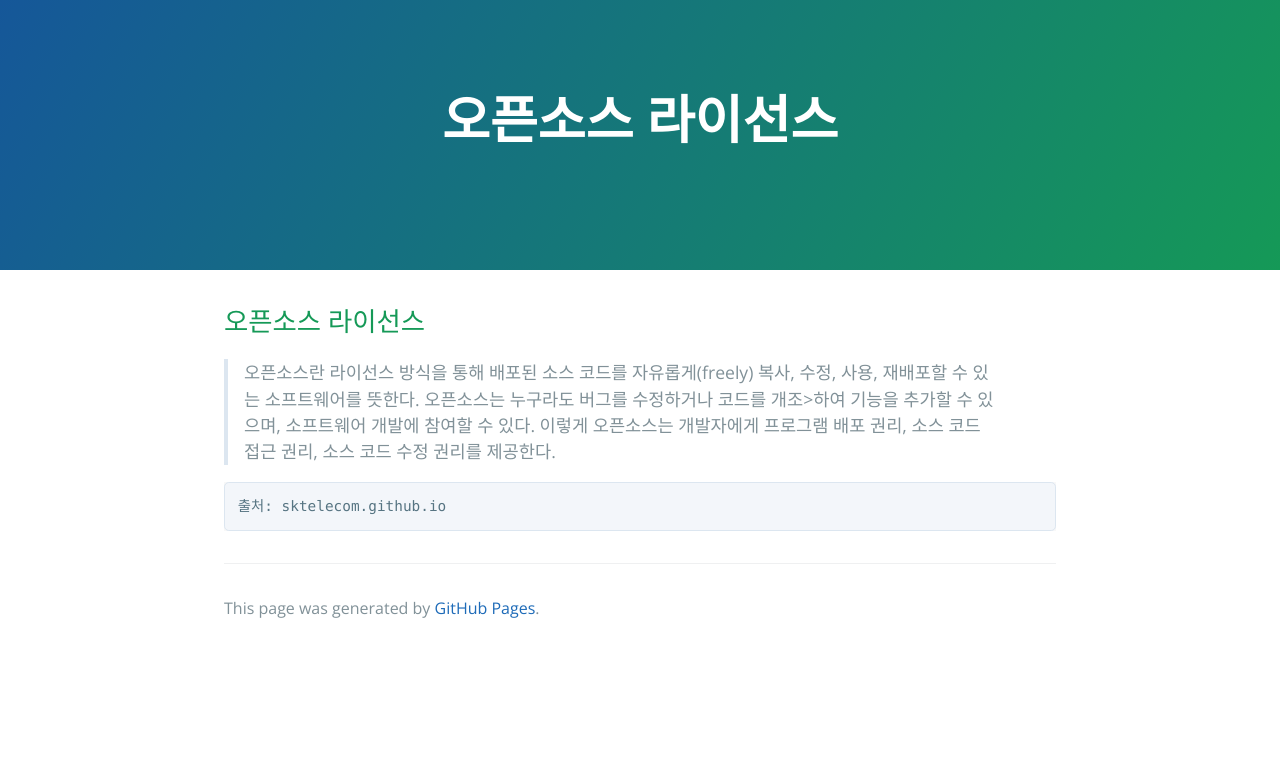
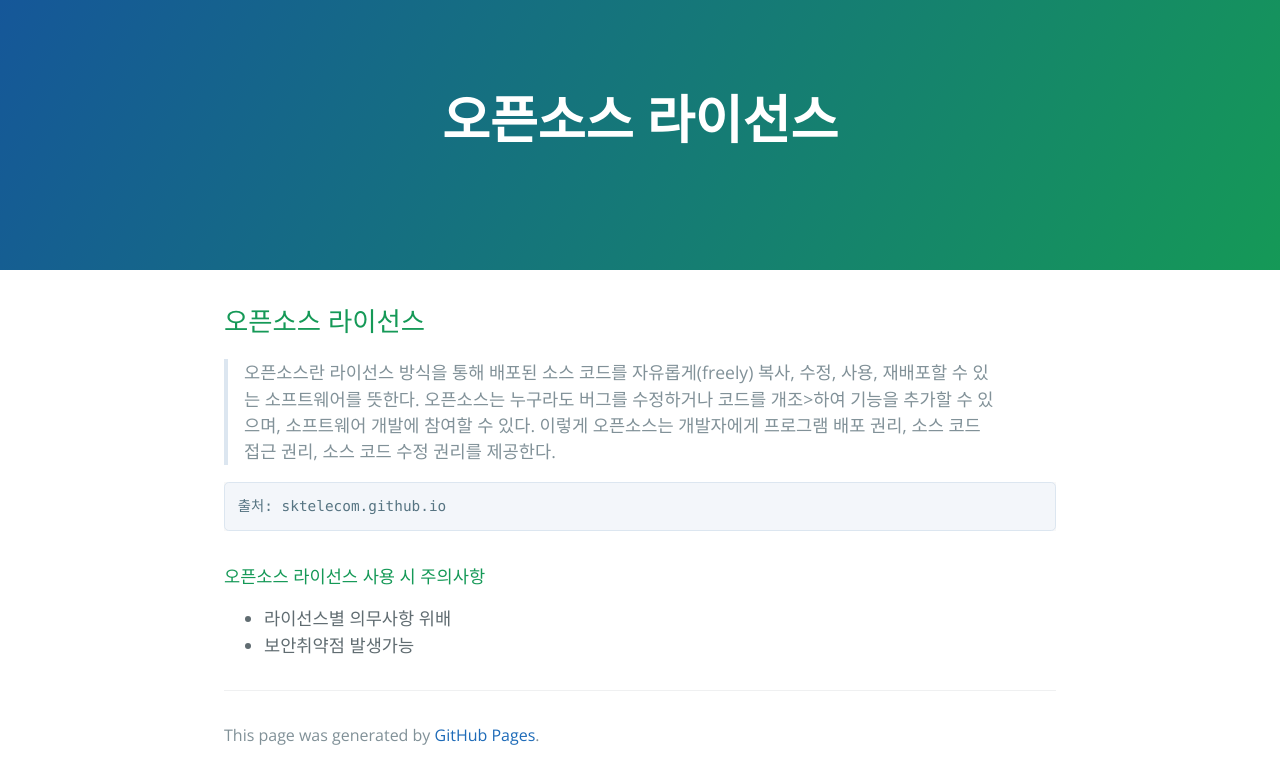
Before and after one commit to Jonghyun-K1m/Jonghyun-K1m.github.io, a Jekyll site: the page built from index.md, in a window 1280 px wide. Shown: the top 784 px of the page. Built offline with Jekyll 4.4.1, drawn with Linux system fonts in a browser that asks for light colours; the repository's description, which GitHub fills in, is left out; our own code applies the rules of GitHub Pages for plain Markdown files.

Commit message:
Update index.md

````diff
--- a/index.md
+++ b/index.md
@@ -10,3 +10,9 @@ layout: default
 ```
 출처: sktelecom.github.io
 ```
+
+
+#### 오픈소스 라이선스 사용 시 주의사항
+
+*   라이선스별 의무사항 위배
+*   보안취약점 발생가능
````
